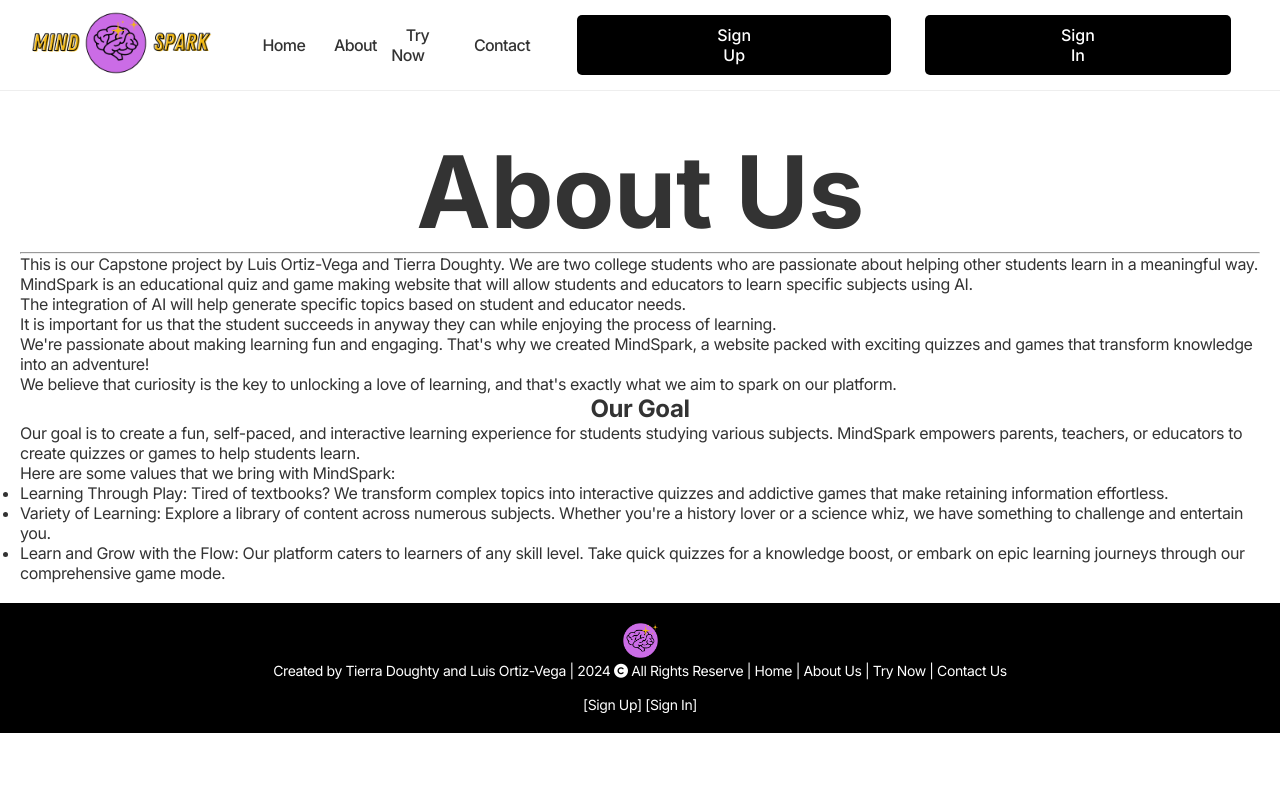
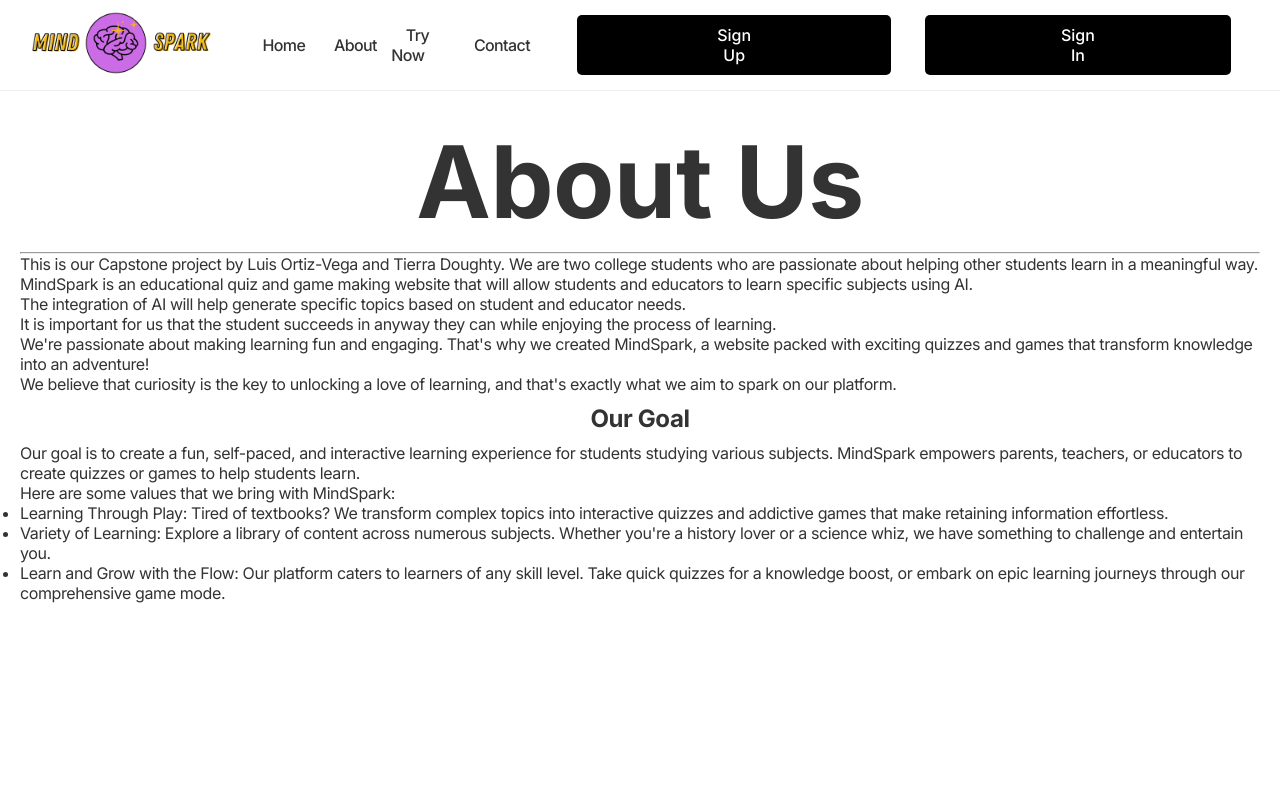
Before and after one commit to com497-2024/MindSpark, a plain HTML site: page aboutus.html in a window 1280 px wide. Shown: the top 800 px of the page. Drawn offline with nearby package versions, Linux system fonts and the light colour scheme.

Commit message:
Update aboutus.html

```diff
--- a/aboutus.html
+++ b/aboutus.html
@@ -22,14 +22,16 @@
     .about-section {
       /* background-color: #FFA500; // I don't think this color will work well with the rest of the site. */
       padding: 20px;
-      min-height: (100vh - 40px);
+      min-height: calc(100vh - 40px);
     }
     h1 {
 	text-align: center;
+	padding: 10px;
     }
 
     h2 {
       text-align: center;
+      padding:10px;
     }
   </style>
 </head>
```
